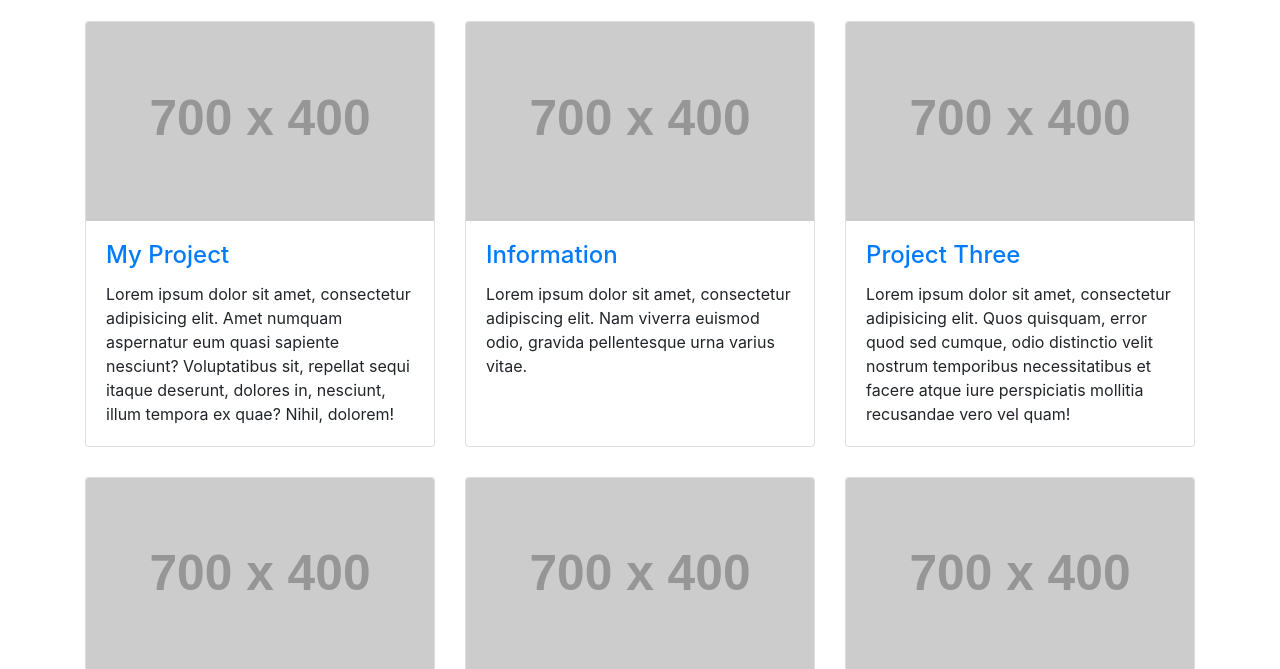
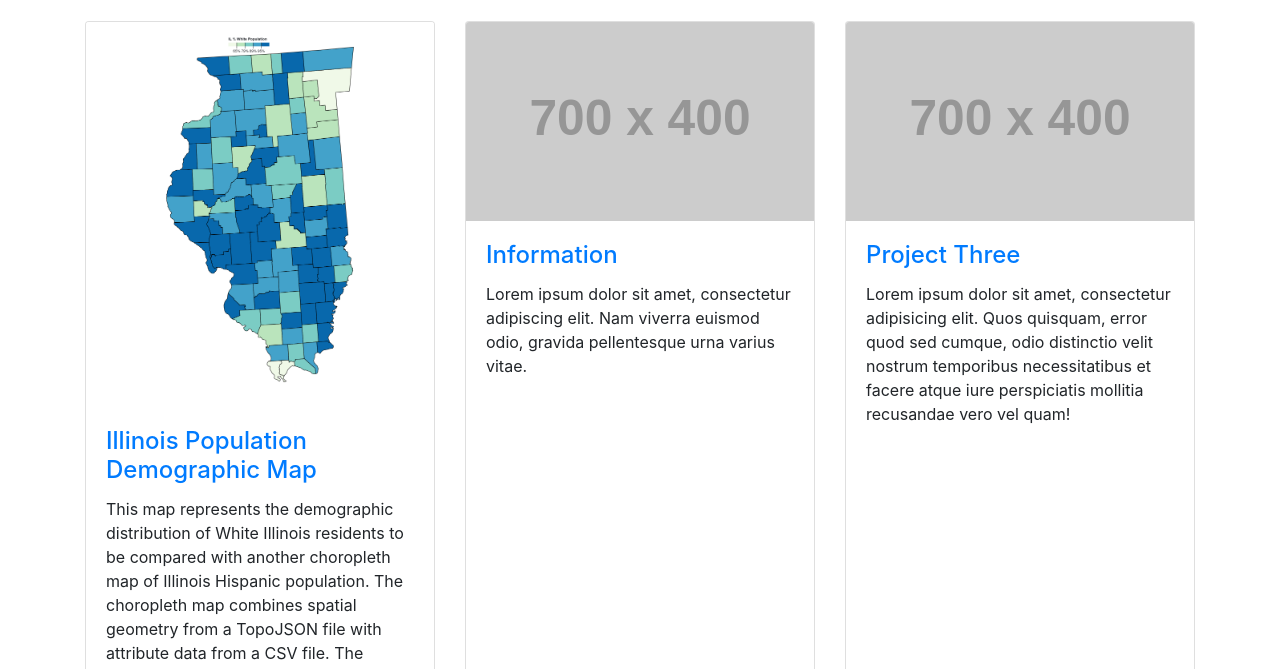
Before and after one commit to geog3540/kbyriel, a website: page index.html in a window 1280 px wide. Shown: the part 131-800 px from the top of the page. Drawn offline with Linux system fonts and the light colour scheme; placeholder pictures from the web are drawn by us.

Commit message:
Images of Maps

```diff
--- a/index.html
+++ b/index.html
@@ -59,13 +59,13 @@
       <div class="row">
         <div class="col-lg-4 col-sm-6 portfolio-item">
           <div class="card h-100">
-            <a href="#"><img class="card-img-top" src="http://placehold.it/700x400" alt=""></a>
+            <a href="#"><img class="card-img-top" src="Map_images/choropleth_3.png" alt=""></a>
             <div class="card-body">
               <h4 class="card-title">
-                <a href="#">My Project</a>
+                <a href="#">Illinois Population Demographic Map </a>
               </h4>
-              <p class="card-text">Lorem ipsum dolor sit amet, consectetur adipisicing elit. Amet numquam aspernatur eum quasi sapiente nesciunt? Voluptatibus sit, repellat sequi itaque deserunt, dolores in, nesciunt, illum tempora ex quae? Nihil, dolorem!</p>
-            </div>
+              <p class="card-text">This map represents the demographic distribution of White Illinois residents to be compared with another choropleth map of Illinois Hispanic population. The choropleth map combines spatial geometry from a TopoJSON file with attribute data from a CSV file. The percentage information was normalized variable by dividing the White population count by the state's total 2010 population. A sequential color scheme is used to represent differences in the population percentage, to compare with differences in other choropleth population percentages.  The color array contains five classes (Natural Breaks), transitioning from a light yellow (low values) to a dark blue (high values). The color palette ("GnBu") was chosen from ColorBrewer.</p>
+              </div>
           </div>
         </div>
         <div class="col-lg-4 col-sm-6 portfolio-item">
```
Also changed, not shown: Map_images/Bivariate_5.png (added), Map_images/FINAL_6.png (added), Map_images/Second_3.png (added), Map_images/choropleth_3.png (added), Map_images/graduatedSymbols_4.png (added), Map_images/iso_8.jpg (added).
